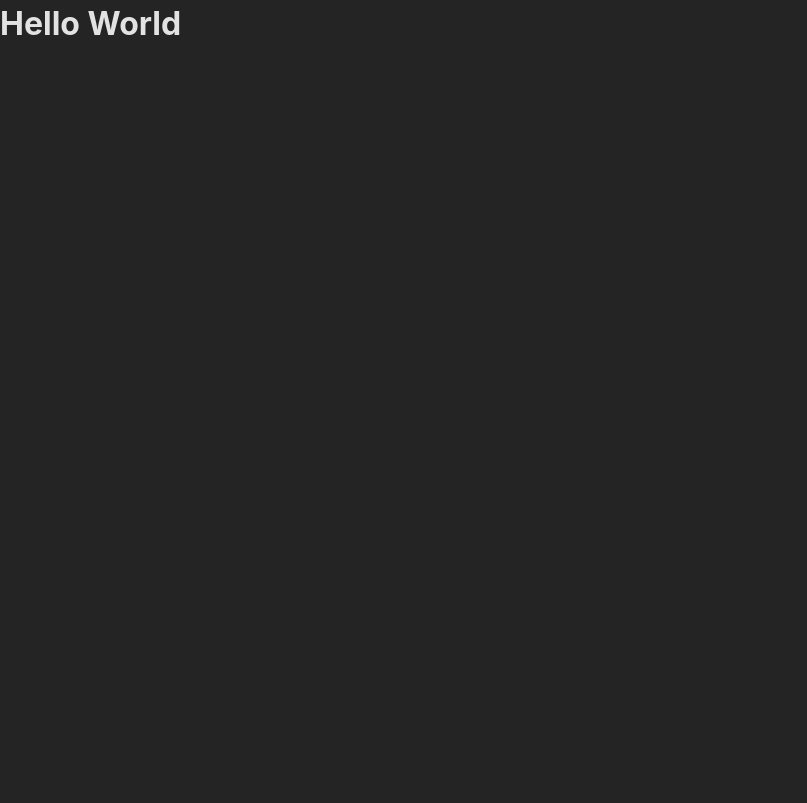
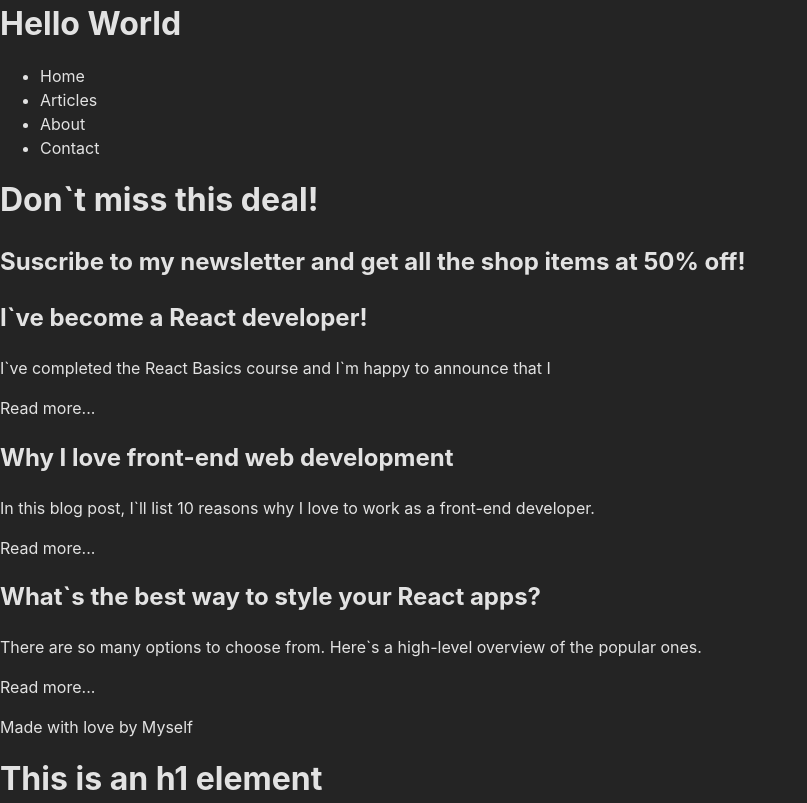
Before and after one commit to legodev/react, a React (Vite) app: page / in a window 1280 px wide. Shown: the whole page, without its empty margins (0-807 px from the left). Built offline with nearby package versions, Linux system fonts and the light colour scheme.

Commit message:
News components

```diff
--- a/src/App.jsx
+++ b/src/App.jsx
@@ -1,10 +1,24 @@
 import './App.css'
 import Header from './Header'
+import Footer from './components/Footer'
+import Intro1 from './components/Intro1'
+import Intro2 from './components/Intro2'
+import Intro3 from './components/Intro3'
+import Nav from './components/Nav'
+import Promo from './components/Promo'
+import Heading from './components/Heading'
 
 function App() {
   return (
     <>
       <Header />
+      <Nav/>
+      <Promo />
+      <Intro1 />
+      <Intro2 />
+      <Intro3 />
+      <Footer />
+      <Heading />
     </>
   )
 }
--- /dev/null
+++ b/src/components/Heading.jsx
@@ -0,0 +1,5 @@
+export default function Heading () {
+    return (
+        <h1>This is an h1 element</h1>
+    )
+}
```
